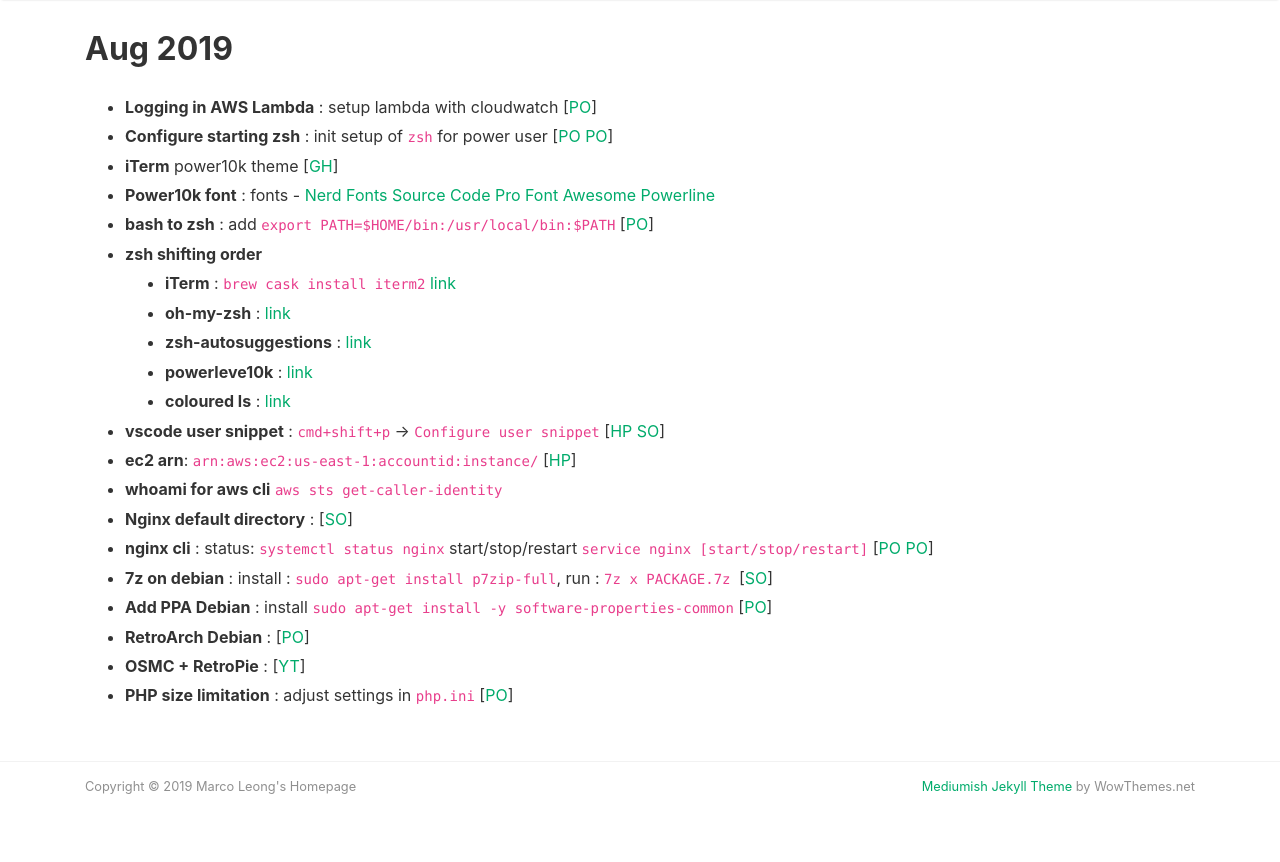
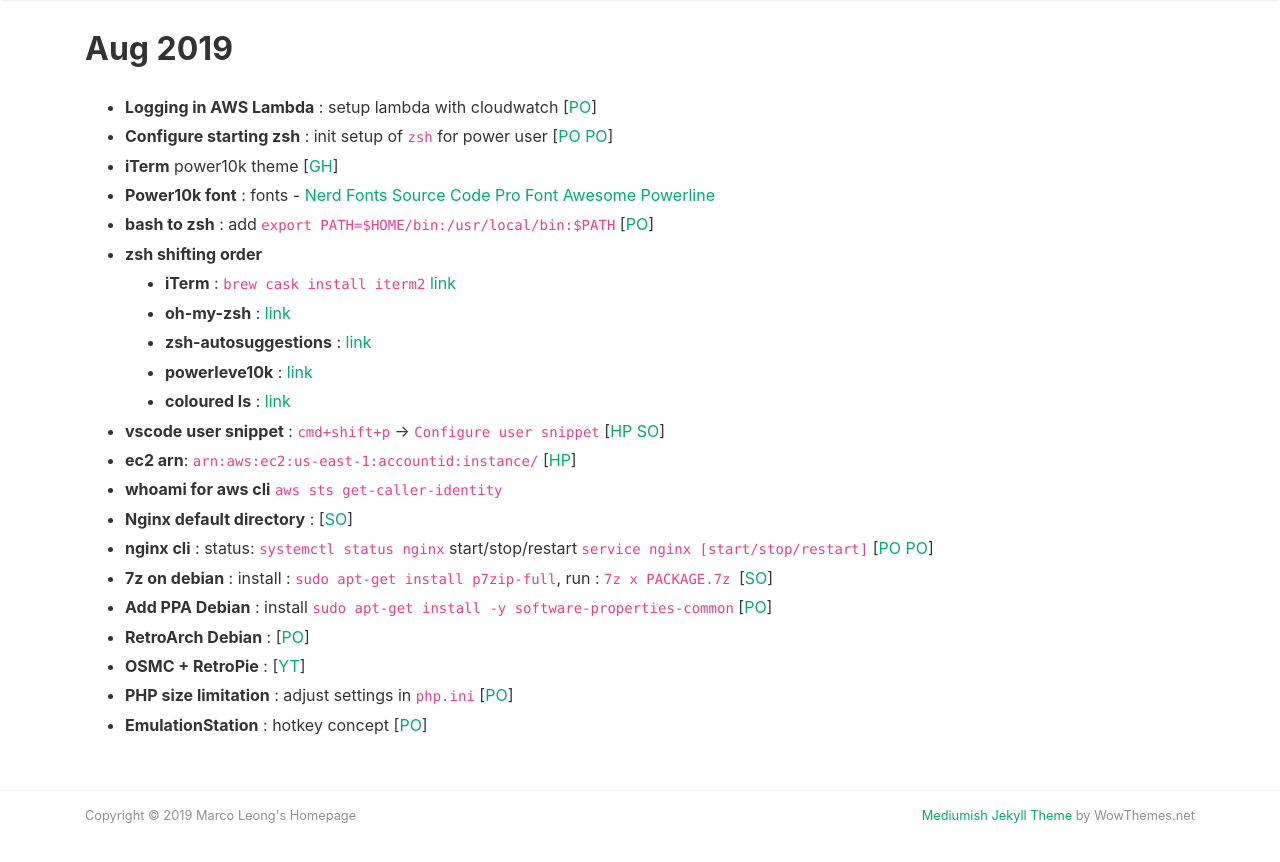
Before and after one commit to MarcoLeongDev/MarcoLeongDev.github.io, a Jekyll site: the page built from journey.md, in a window 1280 px wide and 900 px high, scrolled down 3682 px. Shown: the top 862 px of the window. Built offline with Jekyll 4.4.1, drawn with Linux system fonts in a browser that asks for light colours; nearby versions of some CDN libraries; our own code applies the rules of GitHub Pages for plain Markdown files.

Commit message:
Update journey.md

```diff
--- a/journey.md
+++ b/journey.md
@@ -119,6 +119,7 @@
 - **RetroArch Debian** : [[PO](https://forums.libretro.com/t/libretro-ppa-for-ubuntu/1587)]
 - **OSMC + RetroPie** : [[YT](https://www.youtube.com/watch?v=enT0UihQ6OQ)]
 - **PHP size limitation** : adjust settings in `php.ini` [[PO](https://www.sitepoint.com/upload-large-files-in-php/)]
+- **EmulationStation** : hotkey concept [[PO](https://retropie.org.uk/forum/post/185021)]
 
 
 
```
